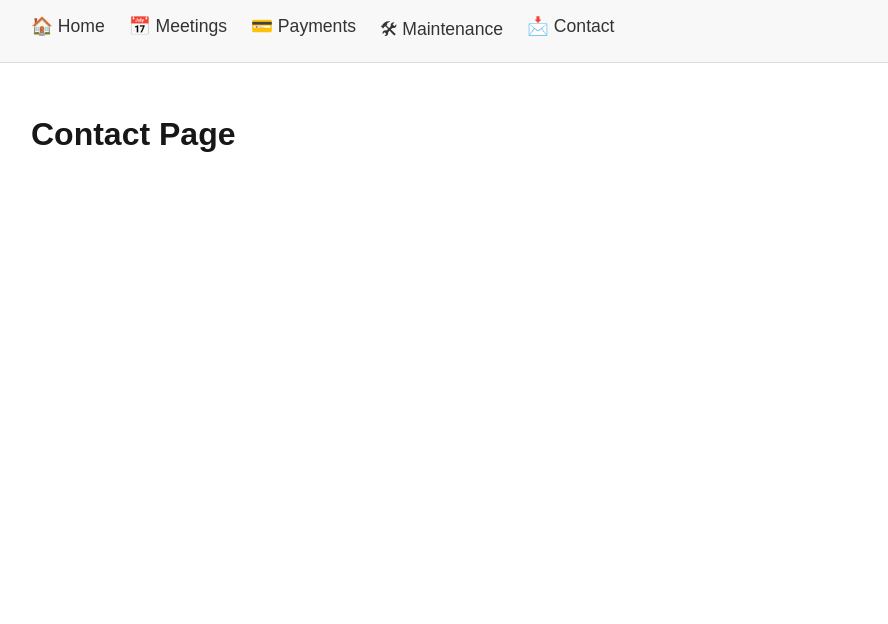
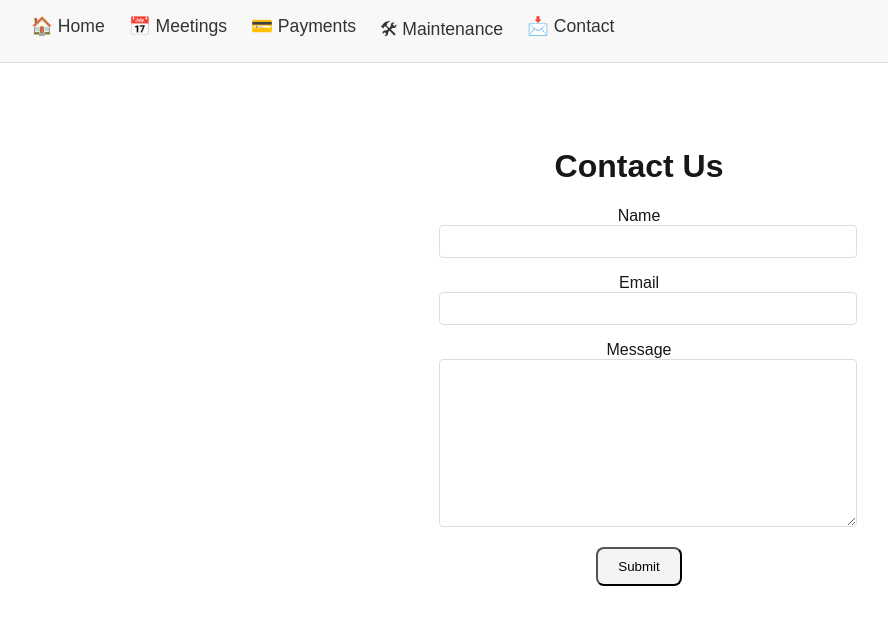
Before and after one commit to ShreyaMahesh120906/stratamanagement, a Next.js app: page /contact in a window 1280 px wide. Shown: the top 624 px of the page, without its empty margins (1-889 px from the left). Built offline with nearby package versions, Linux system fonts and the light colour scheme.

Commit message:
Update contact page.tsx

```diff
--- a/app/contact/page.tsx
+++ b/app/contact/page.tsx
@@ -1,10 +1,65 @@
-import Head from 'next/head';
+import { useState } from "react";
 
 export default function Contact() {
+  const [formData, setFormData] = useState({ name: "", email: "", message: "" });
+
+  const handleInputChange = (e: React.ChangeEvent<HTMLInputElement>) => {
+    const { name, value } = e.target;
+    setFormData({ ...formData, [name]: value });
+  };
+
+  const handleSubmit = (e: React.FormEvent) => {
+    e.preventDefault();
+    // Handle form submission here, like sending data to an API
+    alert("Form submitted");
+  };
+
   return (
-    <>
-      <Head><title>Contact</title></Head>
-      <main><h1>Contact Page</h1></main>
-    </>
+    <main style={{ padding: "2rem", textAlign: "center" }}>
+      <h1>Contact Us</h1>
+      <form onSubmit={handleSubmit} style={{ maxWidth: "400px", margin: "auto" }}>
+        <div style={{ marginBottom: "1rem" }}>
+          <label>Name</label>
+          <input
+            type="text"
+            name="name"
+            value={formData.name}
+            onChange={handleInputChange}
+            style={{ width: "100%", padding: "0.5rem", borderRadius: "4px", border: "1px solid #ddd" }}
+            required
+          />
+        </div>
+        <div style={{ marginBottom: "1rem" }}>
+          <label>Email</label>
+          <input
+            type="email"
+            name="email"
+            value={formData.email}
+            onChange={handleInputChange}
+            style={{ width: "100%", padding: "0.5rem", borderRadius: "4px", border: "1px solid #ddd" }}
+            required
+          />
+        </div>
+        <div style={{ marginBottom: "1rem" }}>
+          <label>Message</label>
+          <textarea
+            name="message"
+            value={formData.message}
+            onChange={handleInputChange}
+            style={{
+              width: "100%",
+              padding: "0.5rem",
+              borderRadius: "4px",
+              border: "1px solid #ddd",
+              height: "150px",
+            }}
+            required
+          />
+        </div>
+        <button type="submit" style={{ padding: "10px 20px", borderRadius: "8px", backgroundColor: "#f4f4f4", cursor: "pointer" }}>
+          Submit
+        </button>
+      </form>
+    </main>
   );
 }
```
